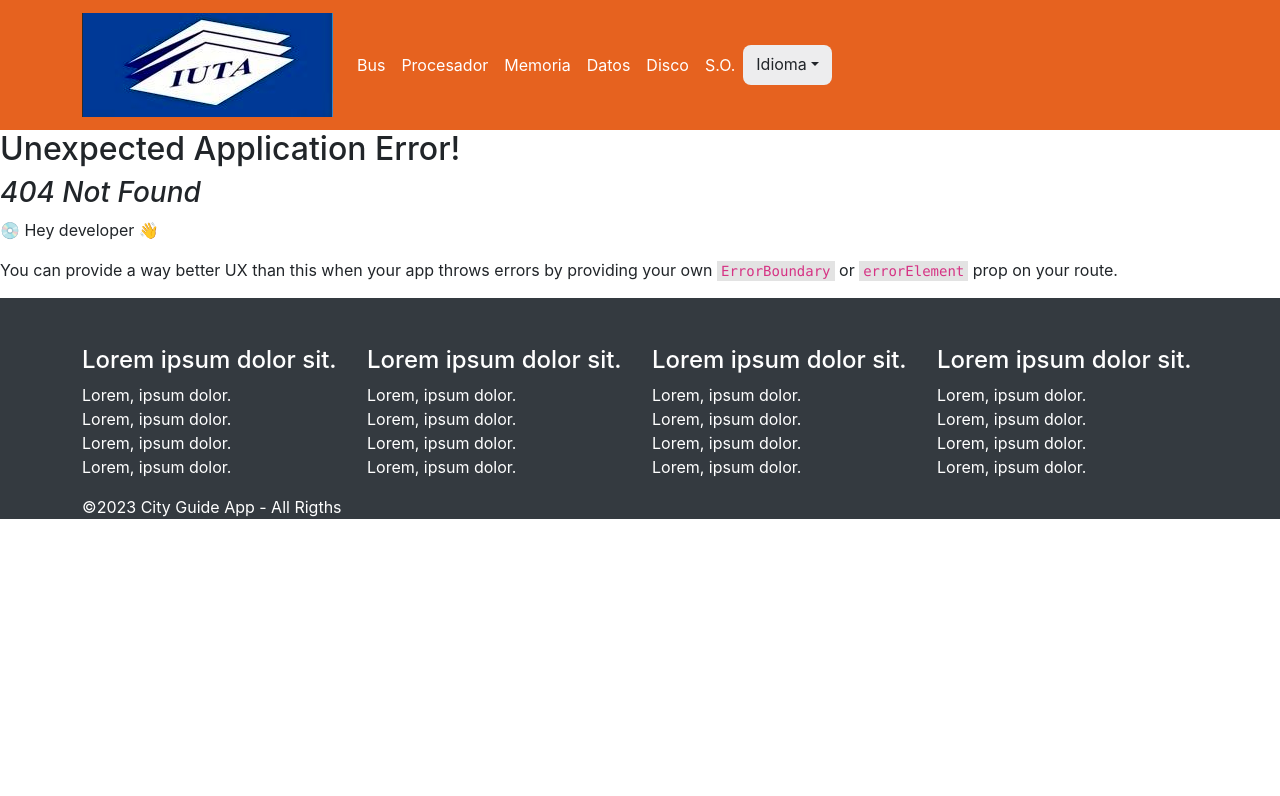
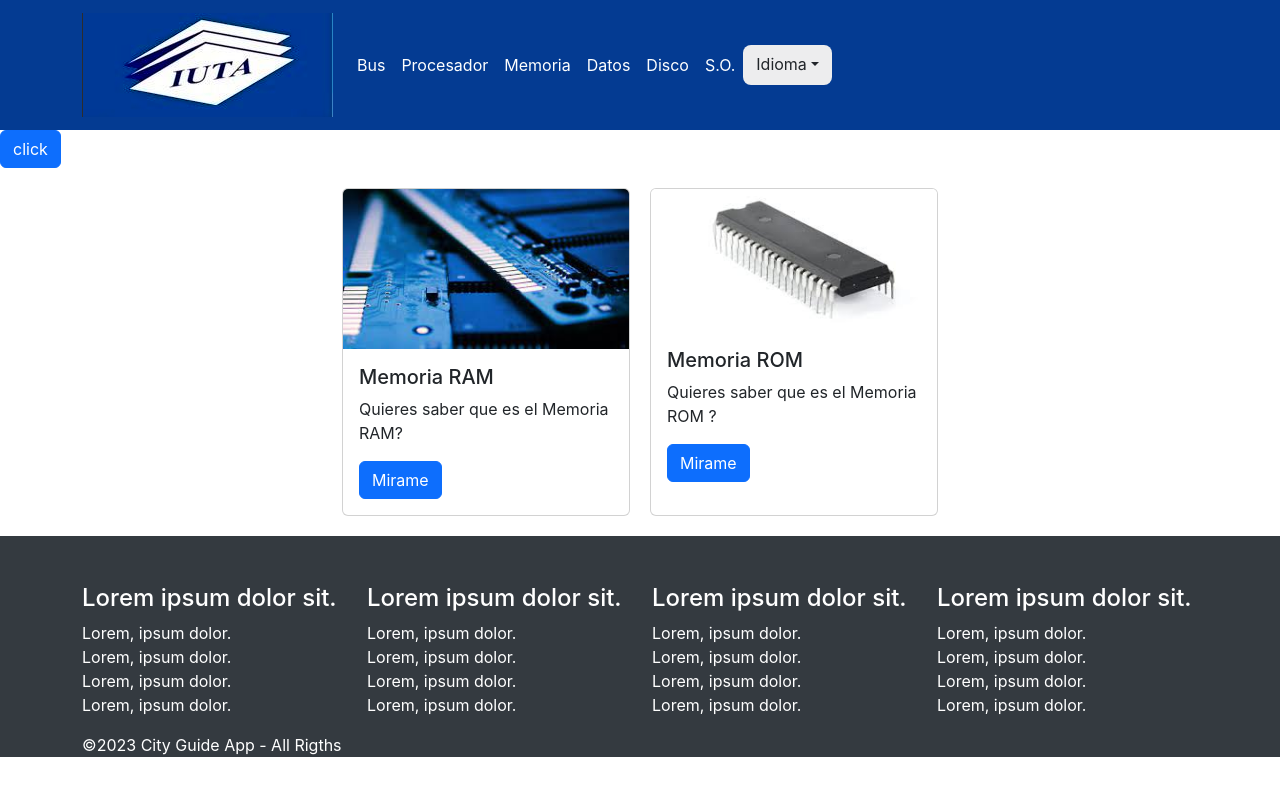
Before and after one commit to CarlosArgelio/iuta-iii-adc-eval2, a React (Create React App) app: page /#/memory in a window 1280 px wide. Before the commit this address had no page. Shown: the top 796 px of the page. Built offline with nearby package versions, Linux system fonts and the light colour scheme.

Commit message:
feat: add component memory

```diff
--- a/src/components/commons/header/header.jsx
+++ b/src/components/commons/header/header.jsx
@@ -17,13 +17,13 @@ const Headers = () => {
         <>
         <Navbar data-bs-theme="white" style={{backgroundColor: styles.backgroundColor}}>
             <Container>
-            <Navbar.Brand href="#home" style={{color: styles.colorWhite}}>
+            <Navbar.Brand href="/iuta-iii-adc-eval2" style={{color: styles.colorWhite}}>
                 <img src={logoIUTA} alt="logo IUTA" />
             </Navbar.Brand>
             <Nav className="me-auto">
                 <Nav.Link href="/iuta-iii-adc-eval2/#/bus" style={{color: styles.colorWhite}}> {t('components.header.bus')} </Nav.Link>
                 <Nav.Link href="/iuta-iii-adc-eval2/#/processor" style={{color: styles.colorWhite}}> {t('components.header.processor')} </Nav.Link>
-                <Nav.Link href="#pricing" style={{color: styles.colorWhite}}> {t('components.header.memory')} </Nav.Link>
+                <Nav.Link href="/iuta-iii-adc-eval2/#/memory" style={{color: styles.colorWhite}}> {t('components.header.memory')} </Nav.Link>
                 <Nav.Link href="#pricing" style={{color: styles.colorWhite}}> {t('components.header.data')} </Nav.Link>
                 <Nav.Link href="#pricing" style={{color: styles.colorWhite}}> {t('components.header.disk')} </Nav.Link>
                 <Nav.Link href="#pricing" style={{color: styles.colorWhite}}> {t('components.header.so')}  </Nav.Link>
--- /dev/null
+++ b/src/pages/memory/components/cards/cards.css
@@ -0,0 +1,11 @@
+.card-flip {
+    transform: rotate(0deg);
+    transition: transform 0.5s;
+  }
+
+.card-with-frame {
+    box-sizing: border-box;
+    width: 100%;
+    border: solid #65c04e 3px;
+    padding: 5px;
+  }
--- /dev/null
+++ b/src/pages/memory/components/cards/cards.jsx
@@ -0,0 +1,49 @@
+import React, { useState } from 'react';
+import './cards.css'
+
+import Button from 'react-bootstrap/Button';
+import Card from 'react-bootstrap/Card';
+
+import { useTranslation } from 'react-i18next';
+
+
+function Cards({ title, info, image, example }) {
+    // eslint-disable-next-line no-unused-vars
+    const [t, i18n] = useTranslation("global");
+
+    const [isFlipped, setIsFlipped] = useState(false);
+
+    const handleFlip = () => {
+      setIsFlipped(!isFlipped);
+    };
+
+    return (
+            <Card style={{ width: '18rem', margin: "10px" }} className={`card-flip ${isFlipped && 'card-with-frame'}`}>
+            <Card.Img variant="top" src={image} />
+            <Card.Body>
+                <Card.Title>{title}</Card.Title>
+                <Card.Text>
+                {isFlipped ? info : `${t('pages.bus.components.infoStart')} ${title}?`}
+                </Card.Text>
+                {
+                    isFlipped ?
+                        <div>
+                            <Button variant="primary" style={{
+                            // position: 'absolute',
+                            width: '200%; float: right',
+                            textAlign: 'center',
+                            margin: 'auto'
+                            }}
+                            onClick={handleFlip}
+                            >
+                            {t('components.back')}
+                            </Button>
+                        </div>
+                        : <Button variant="primary" onClick={handleFlip}> {t('pages.bus.components.see')} </Button>
+                }
+            </Card.Body>
+            </Card>
+    );
+}
+
+export default Cards;
--- /dev/null
+++ b/src/pages/memory/components/transitions/transitions.jsx
@@ -0,0 +1,37 @@
+import { useState } from 'react';
+import Button from 'react-bootstrap/Button';
+import Card from 'react-bootstrap/Card';
+import Collapse from 'react-bootstrap/Collapse';
+
+function Transition() {
+  const [open, setOpen] = useState(false);
+
+  return (
+    <>
+      <Button
+        onClick={() => setOpen(!open)}
+        aria-controls="example-collapse-text"
+        aria-expanded={open}
+      >
+        click
+      </Button>
+      {
+        open
+          ?
+          <div style={{ minHeight: '150px' }}>
+            <Collapse in={open} dimension="width">
+              <div id="example-collapse-text">
+                <Card body style={{ width: '400px' }}>
+                    En informática, la memoria es un dispositivo que retiene, memoriza o almacena datos informáticos durante algún periodo de tiempo. La memoria proporciona una de las principales funciones de la computación moderna: el almacenamiento de información y conocimiento.
+                </Card>
+              </div>
+            </Collapse>
+          </div>
+          :
+          <div></div>
+      }
+    </>
+  );
+}
+
+export default Transition;
--- /dev/null
+++ b/src/pages/memory/memory.jsx
@@ -0,0 +1,39 @@
+import Transition from "./components/transitions/transitions";
+import Cards from "./components/cards/cards";
+
+// images import
+import imageRAM from '../../assets/ram.jpeg'
+import imageROM from '../../assets/rom.jpeg'
+
+const Processador = () => {
+
+    return (
+        <div>
+            <div>
+                <Transition />
+            </div>
+            <div style={{
+                    display: "flex",
+                    flexDirection: "row",
+                    width: "100%",
+                    justifyContent: "center",
+                    marginRight: "10px",
+                    marginLeft: "auto",
+                    padding: "10px",
+                }}>
+                <Cards
+                    title={'Memoria RAM'}
+                    info={'Es la memoria de trabajo del ordenador. Almacena los datos y los programas que se están utilizando en un momento dado.'}
+                    image={imageRAM}
+                    />
+                <Cards
+                    title={'Memoria ROM '}
+                    info={'Es una memoria de sólo lectura. Almacena los datos que no pueden ser modificados, como el código de inicio del ordenador.'}
+                    image={imageROM}
+                    />
+            </div>
+        </div>
+  );
+};
+
+export default Processador;
--- a/src/styles/styles.principal.js
+++ b/src/styles/styles.principal.js
@@ -1,5 +1,5 @@
 const styles = {
-    principal: '#E6621F',
+    principal: '#043b92',
     primer_complementary: '#EDEDEE',
     secundary_complementary: '#898989',
     color_dark: '#333333',
```
Also changed, not shown: src/routers/root.jsx (+7 -2 lines), src/assets/ram.jpeg (added), src/assets/rom.jpeg (added).
